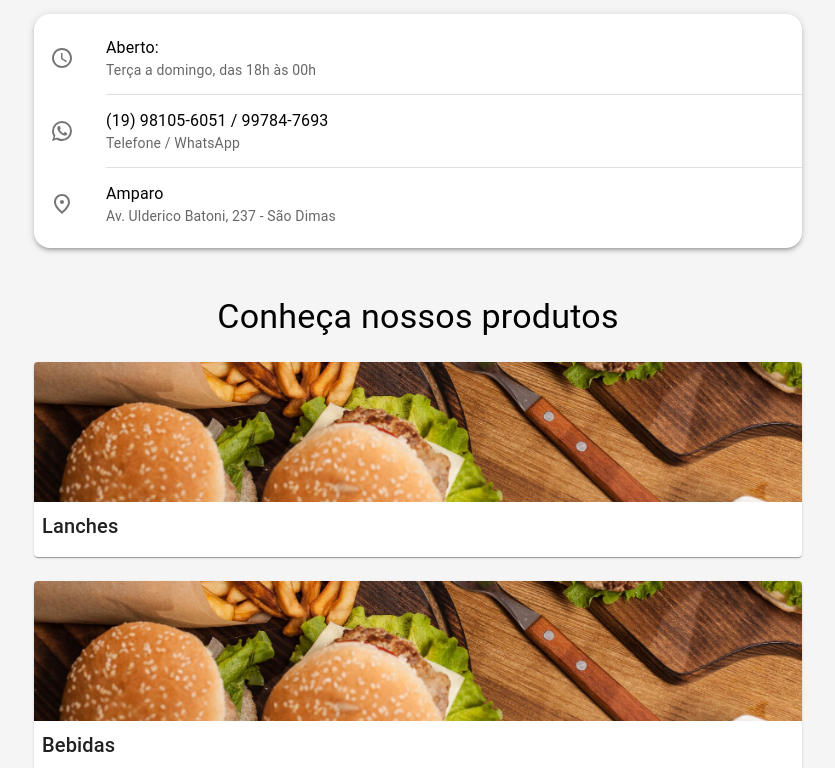
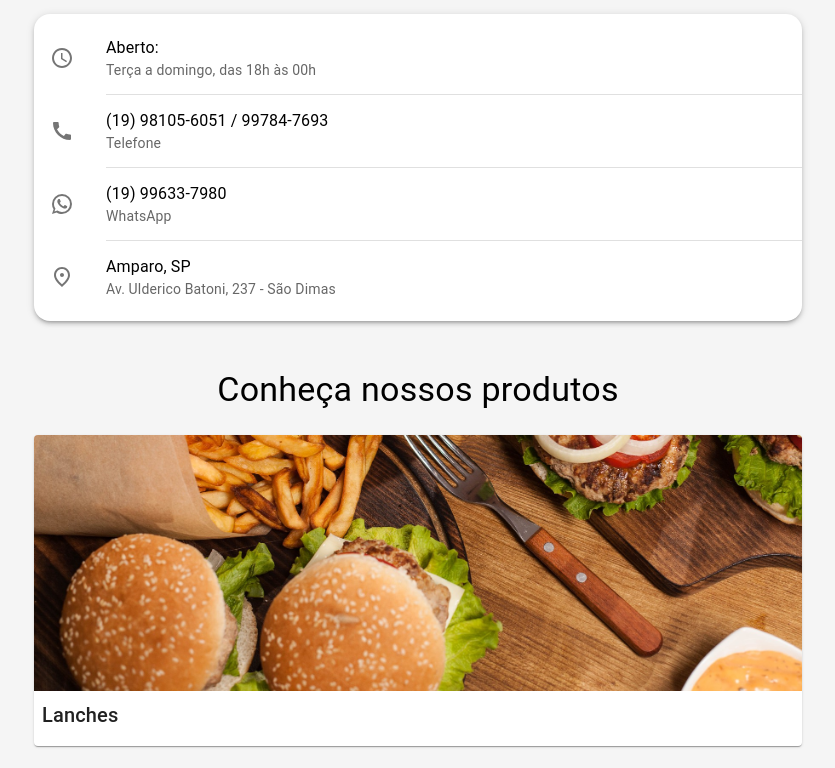
Before and after one commit to joaolucasmuniz/Cardapio_Okay_Lanches, a React (Vite) app: page / in a window 1280 px wide. Shown: the part 458-1226 px from the top of the page, without its empty margins (222-1057 px from the left). Built offline with nearby package versions, Linux system fonts and the light colour scheme.

Commit message:
styles homePage

```diff
--- a/src/componentes/Header/index.tsx
+++ b/src/componentes/Header/index.tsx
@@ -1,16 +1,23 @@
-import { useState } from 'react';
+import { useEffect, useState } from 'react';
 import { ChevronLeftOutlined, MenuOutlined } from '@mui/icons-material';
 import { AppBar, Button, Divider, Hidden, IconButton,
   List, ListItem, SwipeableDrawer, Toolbar, Typography } from '@mui/material';
 
-import { useNavigate } from 'react-router-dom';
+import { useLocation, useNavigate } from 'react-router-dom';
 import logoIcon from '../../images/logo.jpeg';
 import styles from './Header.module.css';
 
 function Header() {
   const [currentNav, setCurrentNav] = useState('Home');
   const [open, setOpen] = useState(false);
+  const { pathname } = useLocation();
   const navigate = useNavigate();
+
+  function getFirstWordFromPathname() {
+    const parts = pathname.split('/');
+    const firstWord = parts[1];
+    return firstWord;
+  }
 
   const navigation = [
     {
@@ -23,16 +30,27 @@ function Header() {
       id: 'Bebidas', path: '/bebidas',
     },
     {
-      id: 'Porcões', path: '/porcoes',
+      id: 'Porções', path: '/porcoes',
     },
     {
       id: 'Batata Recheada', path: '/batata-recheada',
     },
   ];
 
-  const handleNav = (path: string, id: string) => {
+  useEffect(
+    () => {
+      const firstWord = getFirstWordFromPathname();
+      navigation.forEach((item) => {
+        if (item.path.toLowerCase() === `/${firstWord}`) {
+          setCurrentNav(item.id);
+        }
+      });
+    },
+    [pathname],
+  );
+
+  const handleNav = (path: string) => {
     navigate(path);
-    setCurrentNav(id);
   };
 
   return (
@@ -48,7 +66,7 @@ function Header() {
               className={ `${styles.navButton}
               ${currentNav === item.id ? styles.active : ''}` }
               key={ item.id }
-              onClick={ () => handleNav(item.path, item.id) }
+              onClick={ () => handleNav(item.path) }
               color="inherit"
             >
               {item.id}
@@ -95,7 +113,7 @@ function Header() {
                 className={ `${styles.navButton}
                 ${currentNav === item.id ? styles.active : ''}` }
                 onClick={ () => {
-                  handleNav(item.path, item.id);
+                  handleNav(item.path);
                   setOpen(false);
                 } }
                 color="inherit"
--- a/src/componentes/HomeCard.tsx/index.tsx
+++ b/src/componentes/HomeCard.tsx/index.tsx
@@ -10,6 +10,7 @@ type CardProps = {
 function HomeCard(Props: CardProps) {
   const { title, image, link } = Props;
   const navigate = useNavigate();
+
   return (
     <Card
       sx={ {
@@ -21,9 +22,12 @@ function HomeCard(Props: CardProps) {
       <CardActionArea>
         <CardMedia
           component="img"
-          height="140"
           image={ image }
-          alt="green iguana"
+          alt={ title }
+          sx={ {
+            height: { sm: '16rem', xs: '8rem' },
+            objectFit: 'cover',
+          } }
         />
         <CardContent
           sx={ {
--- a/src/componentes/InformationWall/InformationWall.tsx
+++ b/src/componentes/InformationWall/InformationWall.tsx
@@ -3,6 +3,7 @@ import { Divider, List, ListItem,
 import WatchLaterOutlinedIcon from '@mui/icons-material/WatchLaterOutlined';
 import WhatsAppIcon from '@mui/icons-material/WhatsApp';
 import FmdGoodOutlinedIcon from '@mui/icons-material/FmdGoodOutlined';
+import { Call } from '@mui/icons-material';
 
 function InformationWall() {
   return (
@@ -29,11 +30,21 @@ function InformationWall() {
       <Divider variant="inset" component="li" />
       <ListItem>
         <ListItemIcon>
+          <Call />
+        </ListItemIcon>
+        <ListItemText
+          primary="(19) 98105-6051 / 99784-7693"
+          secondary="Telefone"
+        />
+      </ListItem>
+      <Divider variant="inset" component="li" />
+      <ListItem>
+        <ListItemIcon>
           <WhatsAppIcon />
         </ListItemIcon>
         <ListItemText
-          primary="(19) 98105-6051 / 99784-7693"
-          secondary="Telefone / WhatsApp"
+          primary="(19) 99633-7980"
+          secondary="WhatsApp"
         />
       </ListItem>
       <Divider variant="inset" component="li" />
@@ -42,7 +53,7 @@ function InformationWall() {
           <FmdGoodOutlinedIcon />
         </ListItemIcon>
         <ListItemText
-          primary="Amparo "
+          primary="Amparo, SP"
           secondary="Av. Ulderico Batoni, 237 - São Dimas"
         />
       </ListItem>
--- a/src/pages/Home/index.tsx
+++ b/src/pages/Home/index.tsx
@@ -3,13 +3,15 @@ import HomeCard from '../../componentes/HomeCard.tsx';
 import InformationWall from '../../componentes/InformationWall/InformationWall';
 import styles from './Home.module.css';
 
-import icon from '../../images/HomeCards/HomePage.png';
+import Lanches from '../../images/HomeCards/HomePage.png';
+import Bebidas from '../../images/HomeCards/Bebidas.png';
+import Porcoes from '../../images/HomeCards/Porcoes.png';
 
 const CardData = [
-  { name: 'Lanches', image: icon, link: '/lanches' },
-  { name: 'Bebidas', image: icon, link: '/bebidas' },
-  { name: 'Porções', image: icon, link: '/porcoes' },
-  { name: 'Batata Recheada', image: icon, link: '/batata-recheada' },
+  { name: 'Lanches', image: Lanches, link: '/lanches' },
+  { name: 'Bebidas', image: Bebidas, link: '/bebidas' },
+  { name: 'Porções', image: Porcoes, link: '/porcoes' },
+  { name: 'Batata Recheada', image: Lanches, link: '/batata-recheada' },
 ];
 
 function Home() {
```
Also changed, not shown: src/images/HomeCards/Bebidas.png (added), src/images/HomeCards/Porcoes.png (added).
